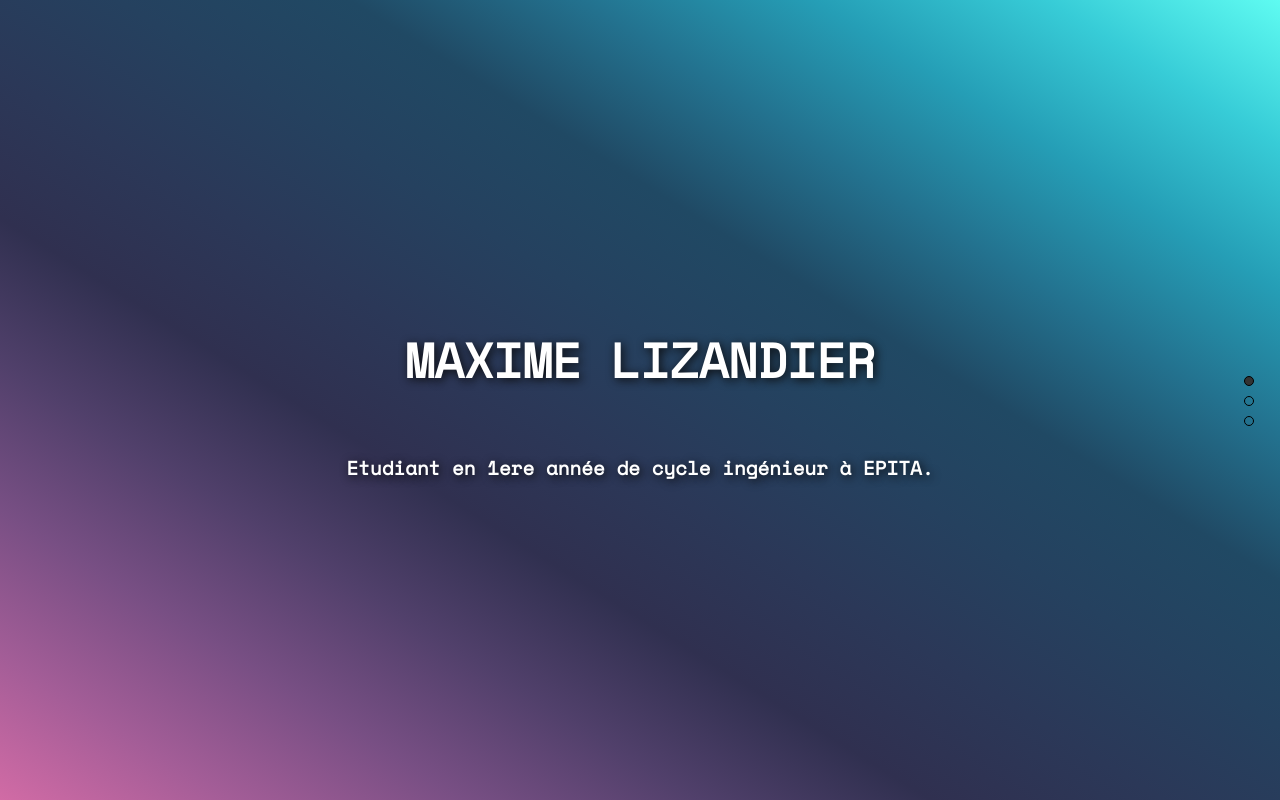
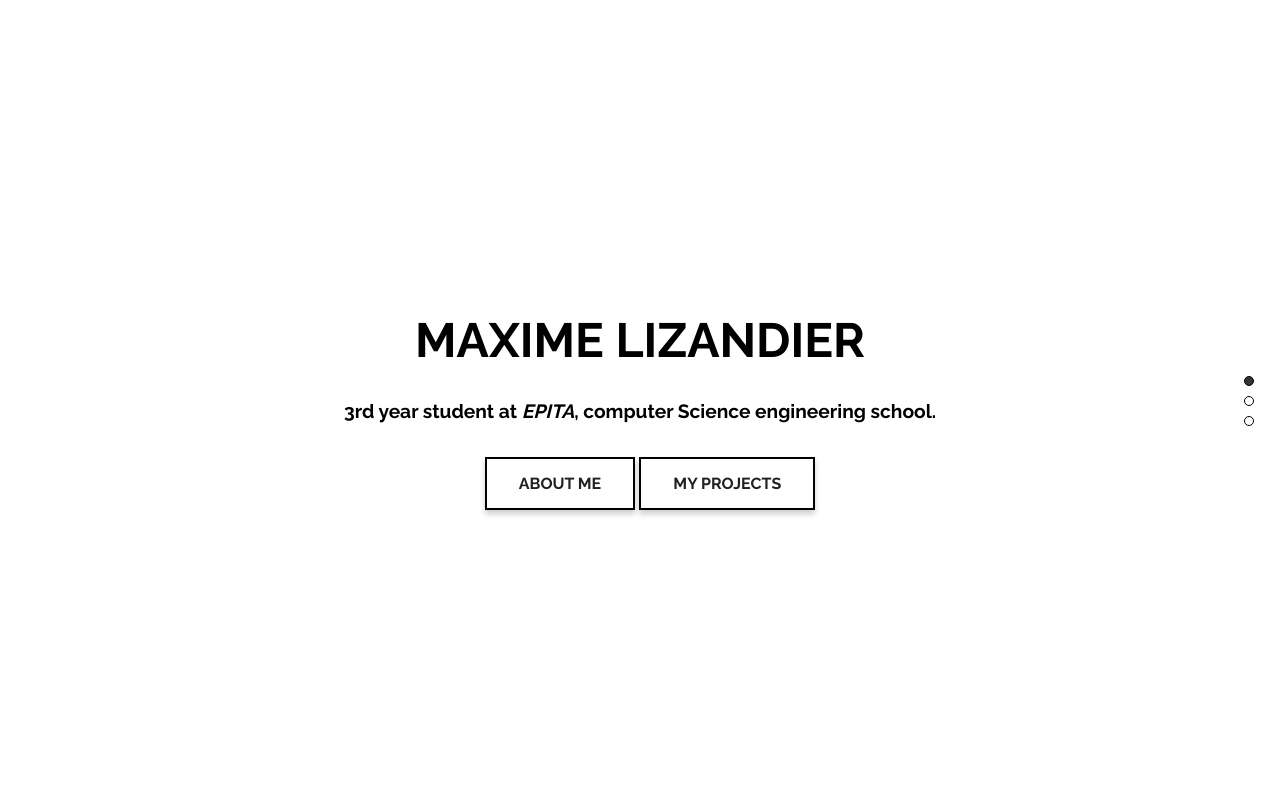
Before and after one commit to mlizandier/max_website, a plain HTML site: page index.html in a window 1280 px wide. Drawn offline with nearby package versions, Linux system fonts and the light colour scheme.

Commit message:
modified style and index.html

```diff
--- /dev/null
+++ b/css/style.css
@@ -0,0 +1,110 @@
+*
+{
+    font-family: 'Raleway', sans-serif;
+}
+
+.home
+{
+    display: flex;
+}
+
+#homePage
+{
+    background-color: white;
+}
+
+#name
+{
+    font-size: 1.5em;
+    font-weight: bold;
+    color: black;
+    text-shadow: 0 4px 6px 0 hsla(0, 0%, 0%, 0.2);
+    text-align: center;
+}
+
+.buttonContainer
+{
+    display: flex;
+    margin: auto;
+    padding: 10px;
+    justify-content: center;
+    width: 100%;
+}
+
+#buttons
+{
+    justify-content: space-between;
+}
+
+button {
+    font-weight: bold;
+    background-color: white;
+    color: hsl(0, 0%, 13%);
+    border: 2.5px solid black;
+    padding: 15px 32px;
+    text-align: center;
+    text-decoration: none;
+    font-size: 16px;
+    transition-duration: 0.5s;
+    box-shadow: 0 4px 6px 0 hsla(0, 0%, 0%, 0.2);
+}
+
+button:hover
+{
+    background-color: black;
+    color: white;
+}
+
+#description
+{
+    font-size: 1.2em;
+    color: black;
+    /* text-shadow: 2px 2px 10px hsl(240, 3%, 5%); */
+    text-align: center;
+}
+
+#aboutPage
+{
+    /* background-image: linear-gradient(to right bottom, #d16ba5, #a35d97, #784f84, #51406b, #303050, #293654, #213b57, #1b4059, #1a617b, #17849a, #23a8b4, #44cdc7); */
+    background-color: black;
+}
+
+#question
+{
+    font-family: 'Space Mono', monospace;
+    font-size: 2em;
+    color: whitesmoke;
+    text-shadow: 2px 2px 5px hsl(0, 0%, 0%,);
+    text-align: left;
+    margin: auto;
+    width: 50%;
+    padding: 10px;
+}
+
+#text
+{
+    font-family: 'Space Mono', monospace;
+    margin: auto;
+    width: 50%;
+    padding: 10px;
+    color: white;
+    font-size: 1.5em;
+    text-shadow: 2px 2px 10px hsl(0, 0%, 0%, 0.2);
+
+}
+
+ #left
+ {
+     text-align: left;
+ }
+
+#right
+{
+    text-align: right;
+}
+
+#projectPage
+{
+    /* background-image: linear-gradient(to right top, #d16ba5, #a35d97, #784f84, #51406b, #303050, #293654, #213b57, #1b4059, #1a617b, #17849a, #23a8b4, #44cdc7); */
+    background-color: white;
+}
--- a/index.html
+++ b/index.html
@@ -6,8 +6,8 @@
     <meta http-equiv="X-UA-Compatible" content="ie=edge">
     <title>Maxime Lizandier</title>
     <!-- LINKS -->
-    <link href="https://fonts.googleapis.com/css?family=Space+Mono&display=swap" rel="stylesheet">
-    <link rel="stylesheet" href="style.css">
+    <link href="https://fonts.googleapis.com/css?family=Raleway:400,700&display=swap" rel="stylesheet">
+    <link rel="stylesheet" href="css/style.css">
 
     <!-- jquery -->
     <script
@@ -21,12 +21,18 @@
 </head>
 <body>
     <div id="pagepiling">
-        <div class="section" id="homePage">
+        <div class="section" id="homePage" class="home">
             <div id="name">
                 <h1>MAXIME LIZANDIER</h1>
             </div>
             <div id="description">
-                <h4>Etudiant en 1ere année de cycle ingénieur à EPITA.</h4>
+                <h4>3rd year student at <i>EPITA</i>, computer Science engineering school.</h4>
+            </div>
+            <div class="buttonContainer">
+                <div id="buttons">
+                    <button type="button" id="aboutButton">ABOUT ME</button>
+                    <button type="button" id="projectButton">MY PROJECTS</button>
+                </div>
             </div>
         </div>
         <div class="section" id="aboutPage">
@@ -47,28 +53,28 @@
                         </tr>
                         <tr>
                             <td id="left">HTML/CSS/JS</td>
-                            <td id="left">1 an</td>
-                            <td id="right">★★★☆☆</td>
+                            <td id="left">2 ans</td>
+                            <td id="right">● ● ● ○ ○</td>
                         </tr>
                         <tr>
                             <td id="left">C</td>
-                            <td id="left">1 an</td>
-                            <td id="right">★★★☆☆</td>
-                        </tr>
-                        <tr>
-                            <td id="left">C#</td>
-                            <td id="left">1 an</td>
-                            <td id="right">★★★☆☆</td>
+                            <td id="left">2 ans</td>
+                            <td id="right">● ● ● ○ ○</td>
                         </tr>
                         <tr>
                             <td id="left">Java</td>
                             <td id="left">2 ans</td>
-                            <td id="right">★★★☆☆</td>
+                            <td id="right">● ● ● ○ ○</td>
                         </tr>
                         <tr>
                             <td id="left">Python</td>
                             <td id="left">2 ans</td>
-                            <td id="right">★★★☆☆</td>
+                            <td id="right">● ● ● ○ ○</td>
+                        </tr>
+                        <tr>
+                            <td id="left">LaTeX</td>
+                            <td id="left">1 an</td>
+                            <td id="right">● ● ● ○ ○</td>
                         </tr>
 
                     </table>
@@ -89,7 +95,6 @@
                 direction: 'vertical',
                 verticalCentered: true,
                 anchors: ["home", "about-me", "projects"],
-                sectionsColor: ['#0c2461', '#eb2f06', '#f8c291'],
                 scrollingSpeed: 700,
                 easing: 'linear',
                 loopBottom: false,
@@ -114,6 +119,15 @@
                 afterRender: function(){},
                 });
 
+                $("#aboutButton").click(function()
+                {
+                    $.fn.pagepiling.moveTo(2);
+                });
+
+                $("#projectButton").click(function()
+                {
+                    $.fn.pagepiling.moveTo(3);
+                });
             });
     </script>
 </body>
```
